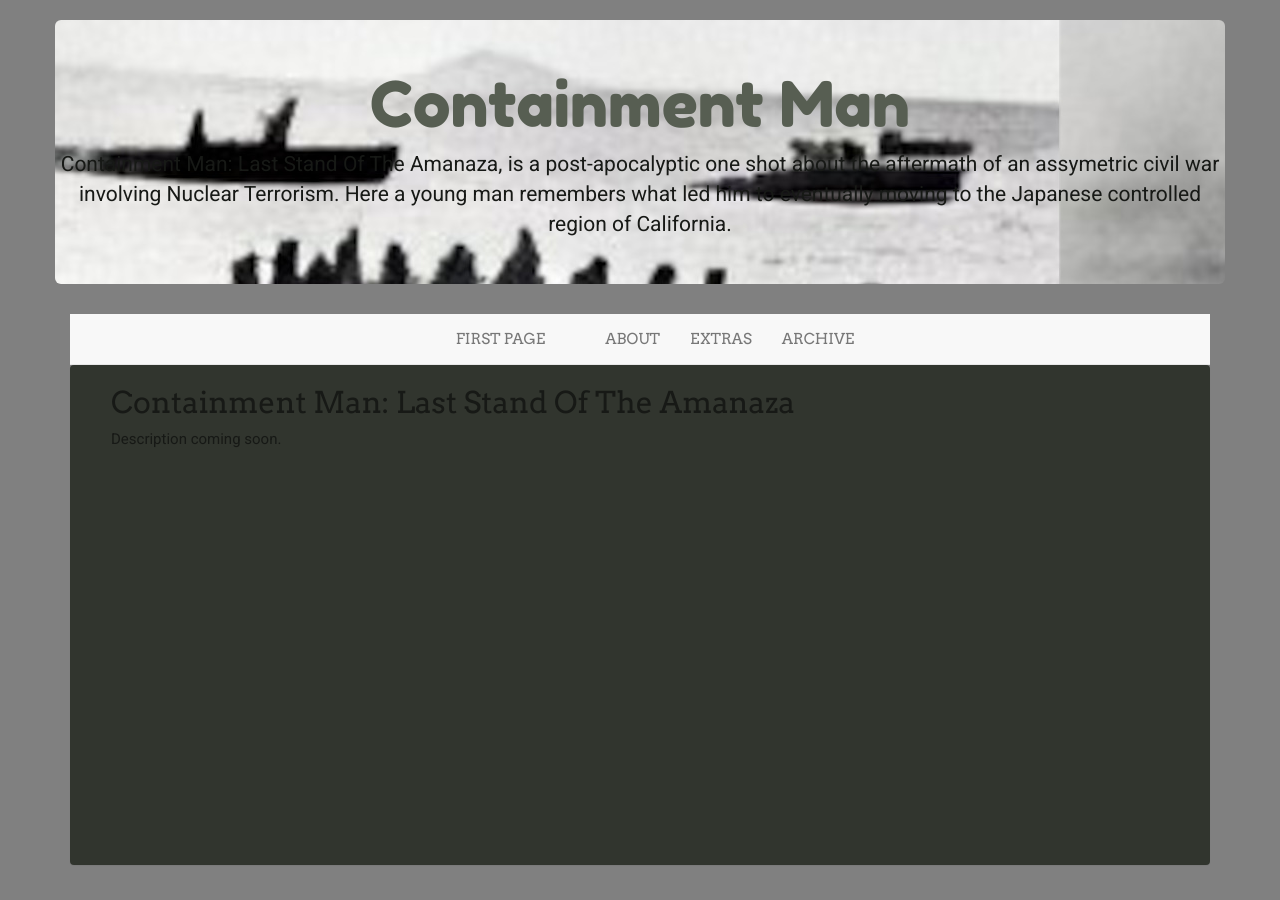
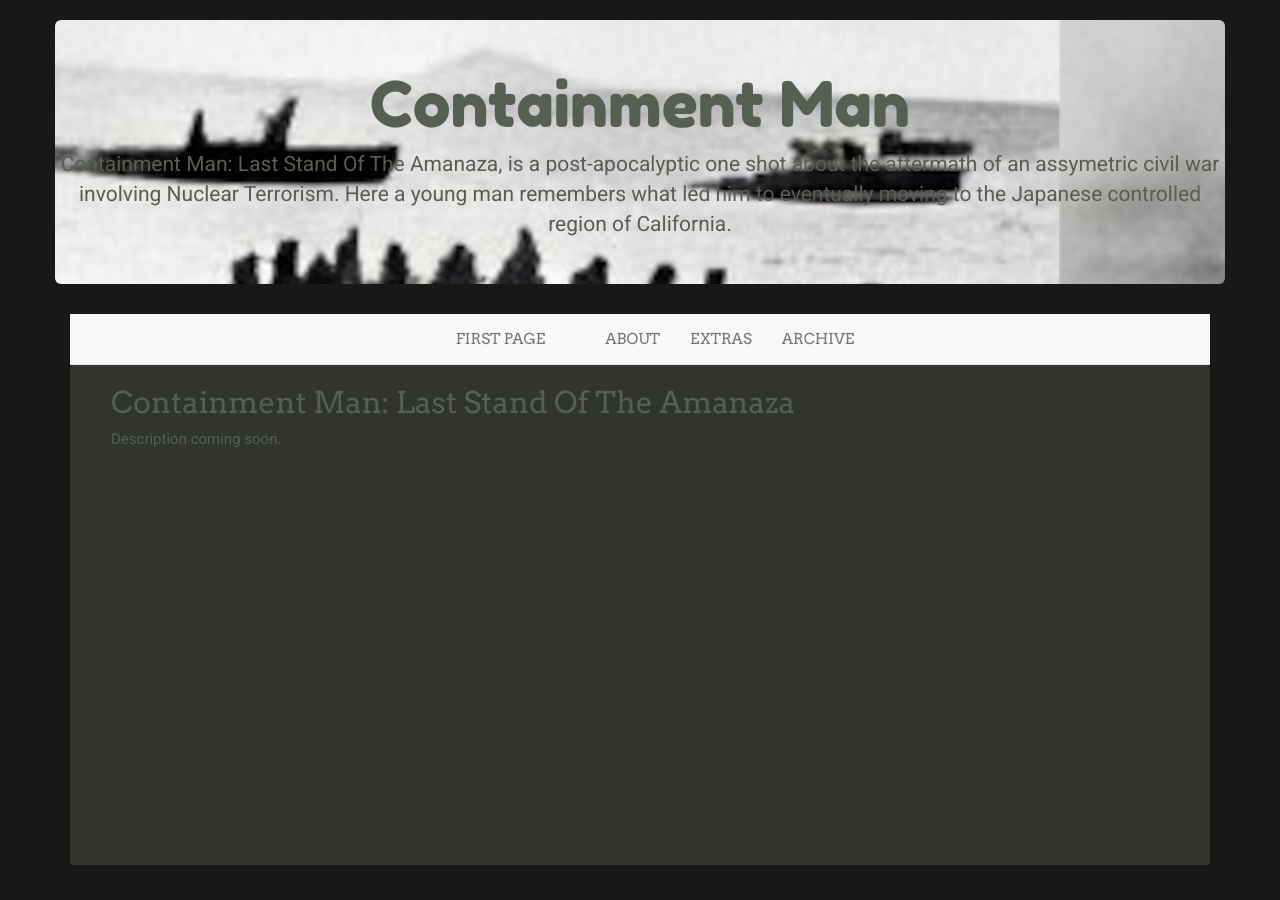
Before and after one commit to LWFlouisa/ContainmentMan, a Jekyll site: the page built from index.md, in a window 1280 px wide. Built offline with Jekyll 4.4.1, drawn with Linux system fonts in a browser that asks for light colours; nearby versions of some CDN libraries.

Commit message:
Update comic.css

```diff
--- a/css/comic.css
+++ b/css/comic.css
@@ -5,9 +5,9 @@
 body {
   font-family: 'Droid Sans', sans-serif;
   font-size: 15px;
-  color: #171916;
+  color: #575E52;
   padding-top: 20px;
-  background-color: gray;
+  background-color: #171916;
 }
 
 .panel {
```
